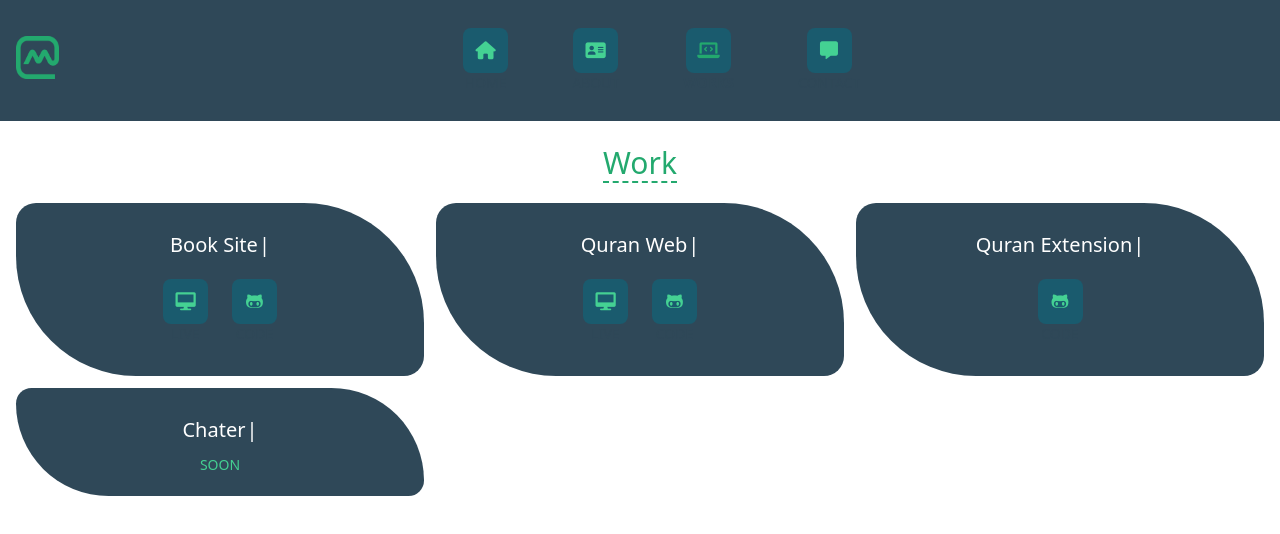
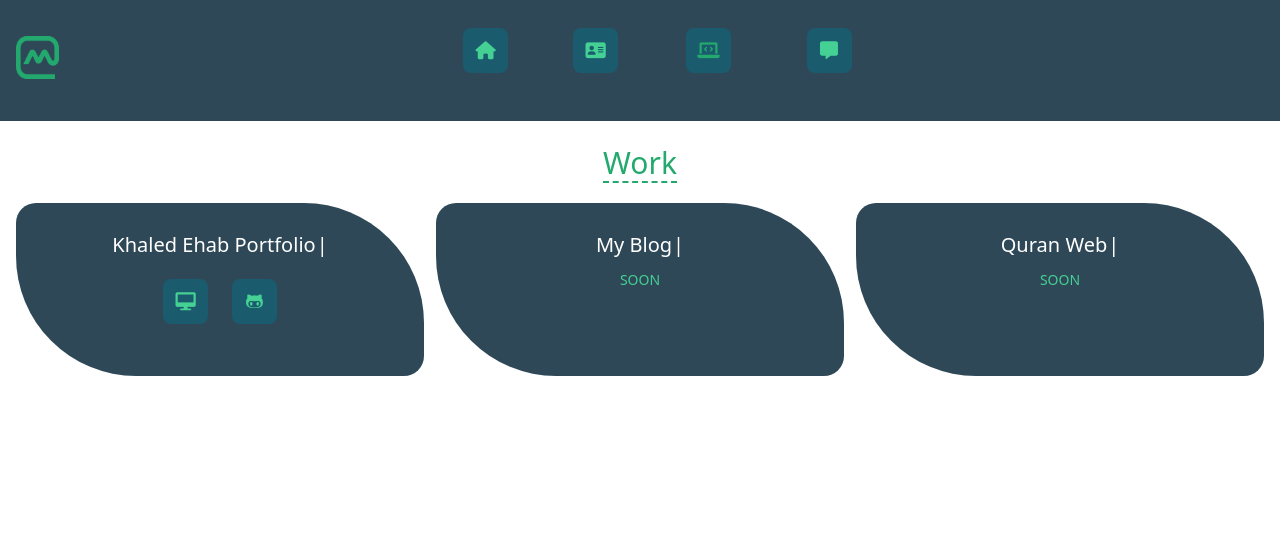
Before and after one commit to marwanzayed-coder/marwanzayed, a Next.js app: page /works in a window 1280 px wide. Shown: the top 534 px of the page. Built offline with nearby package versions, Linux system fonts and the light colour scheme.

Commit message:
Update works.jsx

```diff
--- a/pages/works.jsx
+++ b/pages/works.jsx
@@ -24,13 +24,13 @@ export default function Work() {
             <h3 className="text-xl my-2">
               <TypeWriter
                 onInit={(typewriter) => {
-                  typewriter.typeString("Book Site").start();
+                  typewriter.typeString("Khaled Ehab Portfolio").start();
                 }}
               />
             </h3>
             <div className="flex items-center justify-center">
               <a
-                href="https://book-site-marwan.herokuapp.com/"
+                href="https://khaledehab.ml/"
                 target="_blank"
                 rel="noopener noreferrer"
               >
@@ -41,7 +41,7 @@ export default function Work() {
                 </div>
               </a>
               <a
-                href="https://github.com/marwanzayed-coder/Book-Site"
+                href="https://github.com/marwanzayed-coder/khaledEhab"
                 target="_blank"
                 rel="noopener noreferrer"
               >
@@ -57,62 +57,17 @@ export default function Work() {
             <h3 className="text-xl my-2">
               <TypeWriter
                 onInit={(typewriter) => {
-                  typewriter.typeString("Quran Web").start();
+                  typewriter.typeString("My Blog").start();
                 }}
               />
             </h3>
-            <div className="flex items-center justify-center">
-              <a
-                href="https://quranweb.herokuapp.com/"
-                target="_blank"
-                rel="noopener noreferrer"
-              >
-                <div className="div">
-                  <i className="fas fa-desktop link" />
-                  <h3 className="text-head">Live</h3>
-                  <h3 className="text">Live</h3>
-                </div>
-              </a>
-              <a
-                href="https://github.com/marwanzayed-coder/quran"
-                target="_blank"
-                rel="noopener noreferrer"
-              >
-                <div className="div">
-                  <i className="fa-brands fa-github-alt link" />
-                  <h3 className="text-head">Code</h3>
-                  <h3 className="text">Code</h3>
-                </div>
-              </a>
-            </div>
+            <span className="text-hover uppercase text-sm">Soon</span>
           </div>
-          <div className="bg-bg-color rounded-tr-[120px] rounded-bl-[120px] rounded-tl-[20px] rounded-br-[20px] text-white p-5">
+           <div className="bg-bg-color rounded-tr-[120px] rounded-bl-[120px] rounded-tl-[20px] rounded-br-[20px] text-white p-5">
             <h3 className="text-xl my-2">
               <TypeWriter
                 onInit={(typewriter) => {
-                  typewriter.typeString("Quran Extension").start();
-                }}
-              />
-            </h3>
-            <div className="flex items-center justify-center">
-              <a
-                href="https://github.com/marwanzayed-coder/quran-extension"
-                target="_blank"
-                rel="noopener noreferrer"
-              >
-                <div className="div">
-                  <i className="fa-brands fa-github-alt link" />
-                  <h3 className="text-head">Code</h3>
-                  <h3 className="text">Code</h3>
-                </div>
-              </a>
-            </div>
-          </div>
-          <div className="bg-bg-color rounded-tr-[120px] rounded-bl-[120px] rounded-tl-[20px] rounded-br-[20px] text-white p-5">
-            <h3 className="text-xl my-2">
-              <TypeWriter
-                onInit={(typewriter) => {
-                  typewriter.typeString("Chater").start();
+                  typewriter.typeString("Quran Web").start();
                 }}
               />
             </h3>
```
